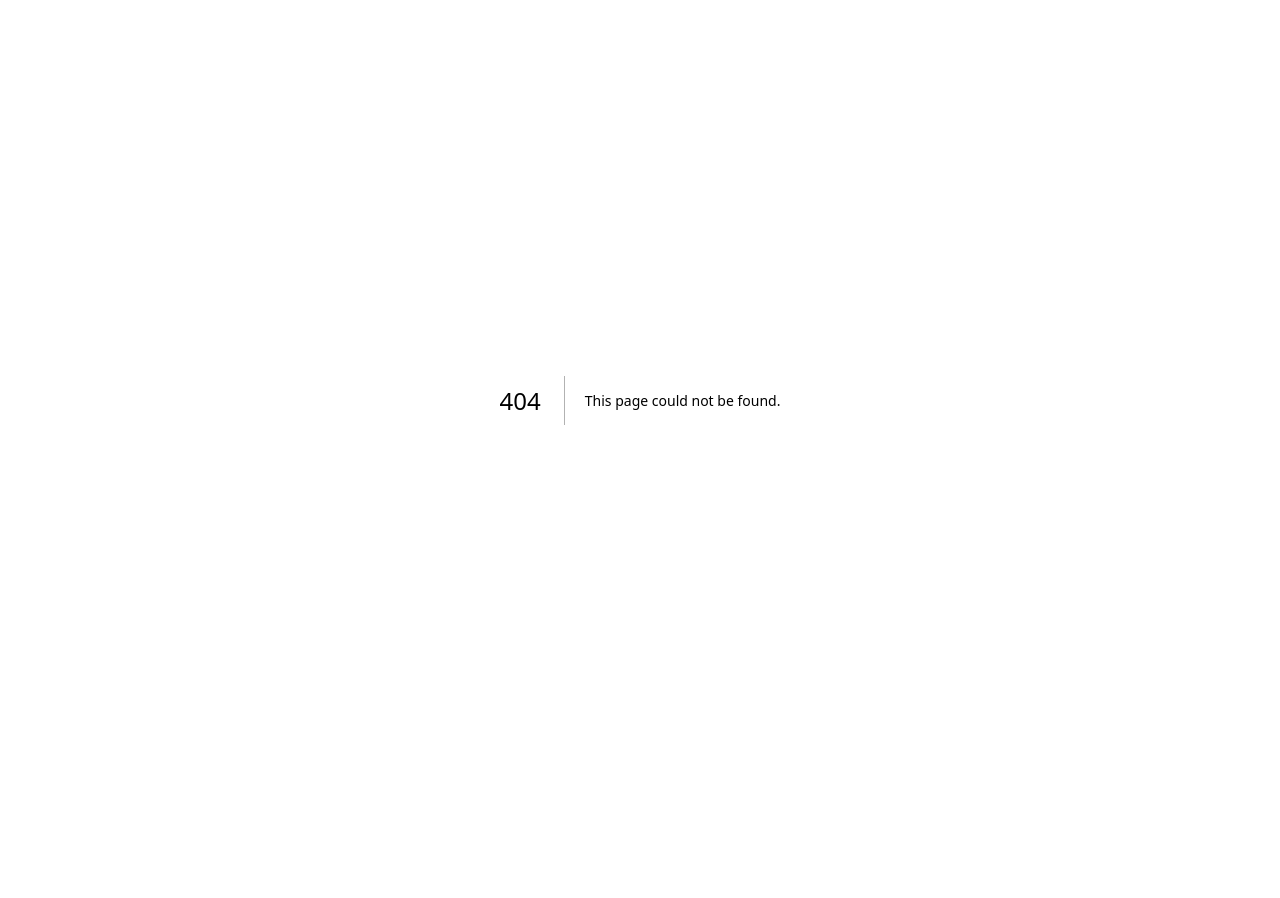
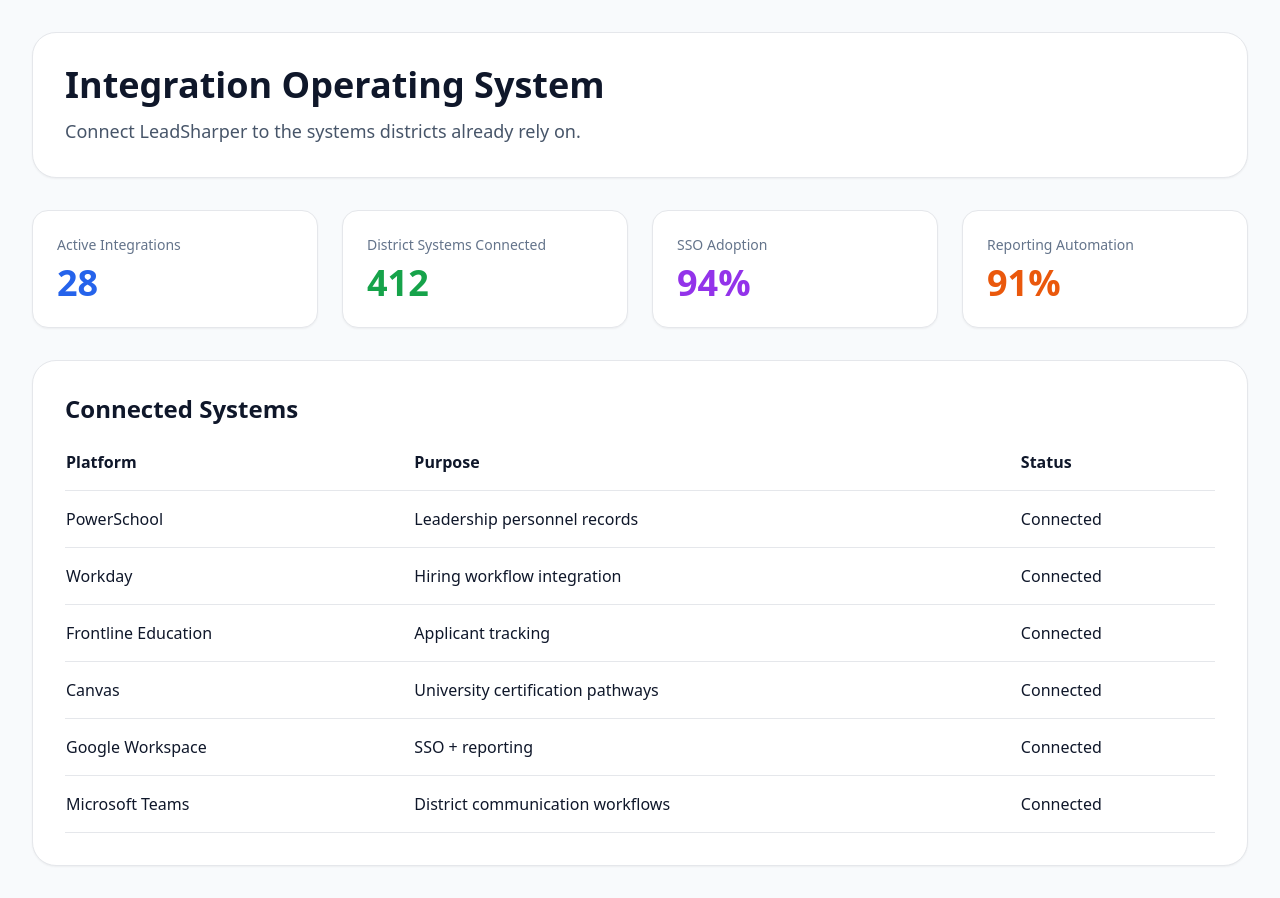
Before and after one commit to jmarc296-jpg/instructional-leadership-practice, a Next.js app: page /integrations in a window 1280 px wide. Before the commit this address had no page. Before the commit the page ends 800 px from the top, so only its background shows below. Built offline with nearby package versions, Linux system fonts and the light colour scheme.

Commit message:
Add integration operating system

```diff
--- /dev/null
+++ b/app/integrations/page.tsx
@@ -0,0 +1,100 @@
+export default function IntegrationsPage() {
+  const integrations = [
+    {
+      platform: "PowerSchool",
+      purpose: "Leadership personnel records",
+      status: "Connected"
+    },
+    {
+      platform: "Workday",
+      purpose: "Hiring workflow integration",
+      status: "Connected"
+    },
+    {
+      platform: "Frontline Education",
+      purpose: "Applicant tracking",
+      status: "Connected"
+    },
+    {
+      platform: "Canvas",
+      purpose: "University certification pathways",
+      status: "Connected"
+    },
+    {
+      platform: "Google Workspace",
+      purpose: "SSO + reporting",
+      status: "Connected"
+    },
+    {
+      platform: "Microsoft Teams",
+      purpose: "District communication workflows",
+      status: "Connected"
+    }
+  ]
+
+  return (
+    <main className="min-h-screen bg-slate-50 p-8">
+      <div className="mx-auto max-w-7xl space-y-8">
+
+        <div className="rounded-3xl bg-white p-8 border shadow-sm">
+          <h1 className="text-4xl font-bold text-slate-900">
+            Integration Operating System
+          </h1>
+
+          <p className="mt-3 text-lg text-slate-600">
+            Connect LeadSharper to the systems districts already rely on.
+          </p>
+        </div>
+
+        <div className="grid md:grid-cols-4 gap-6">
+          <div className="rounded-2xl bg-white p-6 border shadow-sm">
+            <div className="text-sm text-slate-500">Active Integrations</div>
+            <div className="text-4xl font-bold text-blue-600 mt-2">28</div>
+          </div>
+
+          <div className="rounded-2xl bg-white p-6 border shadow-sm">
+            <div className="text-sm text-slate-500">District Systems Connected</div>
+            <div className="text-4xl font-bold text-green-600 mt-2">412</div>
+          </div>
+
+          <div className="rounded-2xl bg-white p-6 border shadow-sm">
+            <div className="text-sm text-slate-500">SSO Adoption</div>
+            <div className="text-4xl font-bold text-purple-600 mt-2">94%</div>
+          </div>
+
+          <div className="rounded-2xl bg-white p-6 border shadow-sm">
+            <div className="text-sm text-slate-500">Reporting Automation</div>
+            <div className="text-4xl font-bold text-orange-600 mt-2">91%</div>
+          </div>
+        </div>
+
+        <div className="rounded-3xl bg-white p-8 border shadow-sm">
+          <h2 className="text-2xl font-bold mb-6">
+            Connected Systems
+          </h2>
+
+          <table className="w-full">
+            <thead>
+              <tr className="border-b text-left">
+                <th className="pb-4">Platform</th>
+                <th className="pb-4">Purpose</th>
+                <th className="pb-4">Status</th>
+              </tr>
+            </thead>
+
+            <tbody>
+              {integrations.map((item, index) => (
+                <tr key={index} className="border-b">
+                  <td className="py-4">{item.platform}</td>
+                  <td>{item.purpose}</td>
+                  <td>{item.status}</td>
+                </tr>
+              ))}
+            </tbody>
+          </table>
+        </div>
+
+      </div>
+    </main>
+  )
+}
```
